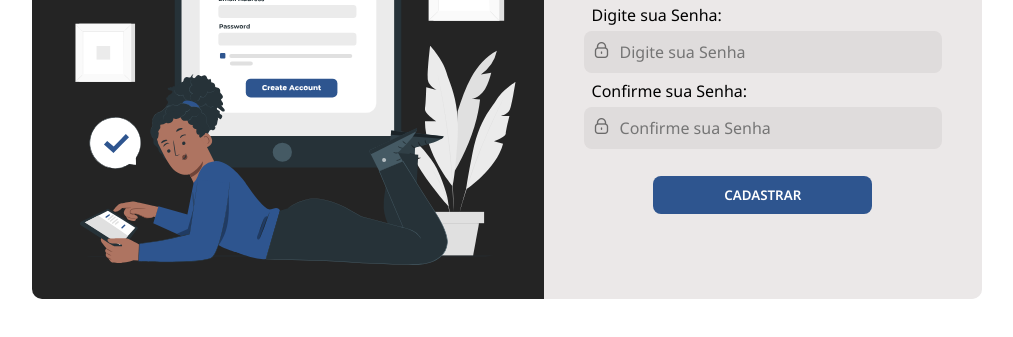
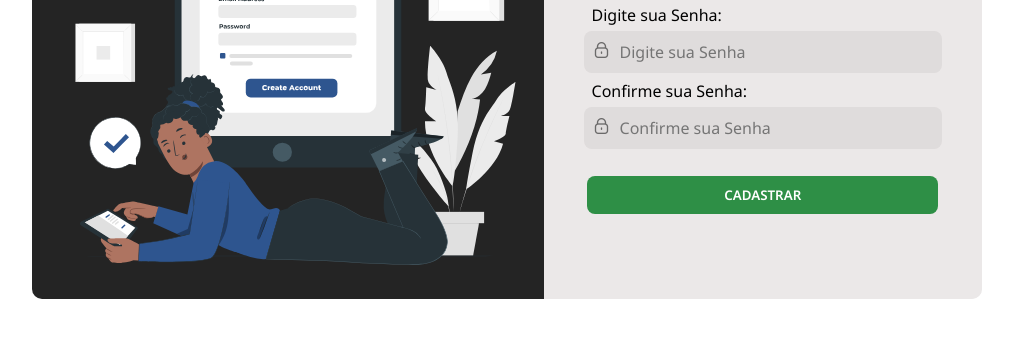
Before and after one commit to PHziinn/PainelCadastro, a plain HTML site: page index.html in a window 1280 px wide. Shown: the part 397-734 px from the top of the page, without its empty margins (133-1146 px from the left). Drawn offline with nearby package versions, Linux system fonts and the light colour scheme.

Commit message:
initial commit

```diff
--- a/style.css
+++ b/style.css
@@ -105,11 +105,11 @@ i{
   justify-content: center;
   align-items: center;
   padding: 10px;
-  width: 50%;
+  width: 80%;
   margin: 3px auto;
   border-radius: 8px;
   font-weight: 600;
-  background: #2E558F;
+  background: #2e8f46;
   color: #fff;
   outline: none;
   border: none;
```
